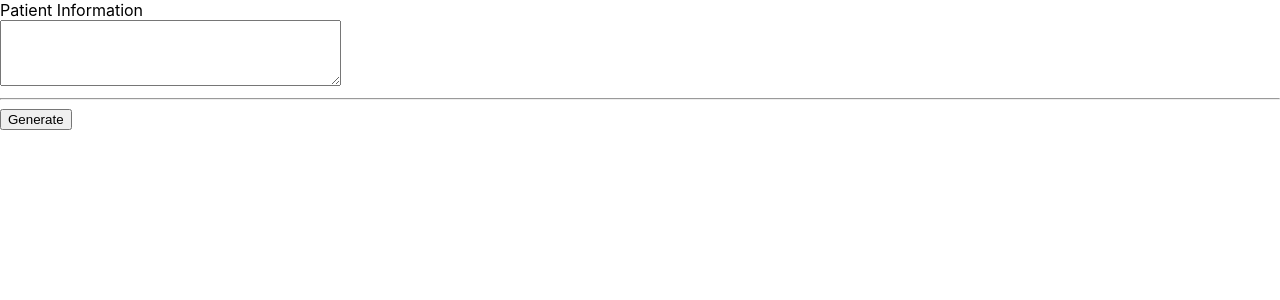
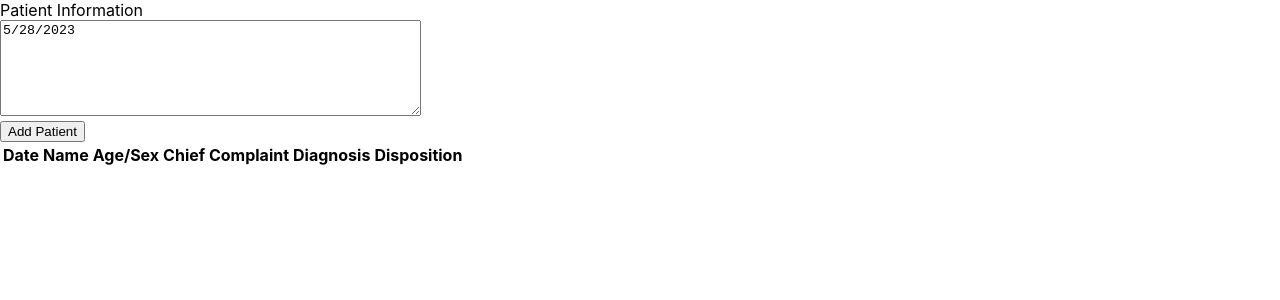
Before and after one commit to calamrc/imtools, a React (Create React App) app: page / in a window 1280 px wide. Shown: the top 300 px of the page. Built offline with nearby package versions, Linux system fonts and the light colour scheme.

Commit message:
Update: App.js.
Signed-off-by: Ramon Cristopher M. Calam <ramoncristopher.calam@gmail.com>

```diff
--- a/package.json
+++ b/package.json
@@ -10,8 +10,10 @@
     "gh-pages": "^5.0.0",
     "react": "^18.2.0",
     "react-dom": "^18.2.0",
+    "react-icons": "^4.8.0",
     "react-scripts": "5.0.1",
-    "web-vitals": "^2.1.4"
+    "web-vitals": "^2.1.4",
+    "xlsx": "^0.18.5"
   },
   "scripts": {
     "start": "react-scripts start",
--- a/src/App.js
+++ b/src/App.js
@@ -1,24 +1,13 @@
 import './App.css';
+import { useState } from "react";
+import { AiFillEdit } from "react-icons/ai";
+import * as XLSX from "xlsx";
 
-export default function App() {
-  function handleSubmit(e) {
-    // Prevent the browser from reloading the page
-    e.preventDefault();
+const NUMBER_OF_COLUMNS = 6;
 
-    // Read the form data
-    const form = e.target;
-    const formData = new FormData(form);
-
-    // You can pass formData as a fetch body directly:
-    fetch('https://rccalam.pythonanywhere.com/', { method: form.method, body: formData });
-
-    // Or you can work with it as a plain object:
-    const formJson = Object.fromEntries(formData.entries());
-    console.log(formJson);
-  }
-
+function PatientInfo({patientInfo, setPatientInfo}) {
   return (
-    <form method="post" onSubmit={handleSubmit}>
+    <>
       <div>
         <label>
           Patient Information
@@ -26,13 +15,90 @@ export default function App() {
       </div>
       <div>
         <textarea
-          name="postContent"
-          rows={4}
-          cols={40}
+          rows={NUMBER_OF_COLUMNS}
+          cols={50}
+          value={patientInfo}
+          onChange={e => setPatientInfo(e.target.value)}
         />
       </div>
-      <hr />
-      <button type="submit">Generate</button>
-    </form>
+    </>
   );
 }
+
+export default function App() {
+  const now = new Date();
+  const [patientInfo, setPatientInfo] = useState(now.toLocaleDateString());
+  const [patientList, setPatientList] = useState([]);
+  const [editState, setEditState] = useState(false);
+  const [editPatientIndex, setEditPatientIndex] = useState(0);
+
+  function handleEditButton(info, index) {
+    const patientListCopy = [...patientList];
+    patientListCopy.splice(index, 1);
+
+    setPatientInfo(info);
+    setPatientList(patientListCopy);
+    setEditPatientIndex(index);
+    setEditState(true);
+  }
+
+  function handleAddPatient() {
+    if(editState) {
+      const patientListCopy = [...patientList];
+      patientListCopy.splice(editPatientIndex, 0, patientInfo);
+      setPatientList(patientListCopy);
+    } else {
+      setPatientList([...patientList, patientInfo]);
+    }
+
+    setPatientInfo(now.toLocaleDateString());
+    setEditState(false);
+  }
+
+  const parsedPatientInfo = patientList.map((info, index) => {
+    let lines = info.split("\n").map(line =>
+      <td key={line}>{line}</td>
+    );
+
+    const numberOfLines = lines.length;
+
+    if(numberOfLines < NUMBER_OF_COLUMNS) {
+      for(let i = numberOfLines; i < NUMBER_OF_COLUMNS; i++) {
+        lines.push(<td key={i}></td>);
+      }
+    }
+
+    return (
+      <tr key={info}>
+        {lines}
+        <td>
+          <button onClick={() => handleEditButton(info, index)}>
+            <AiFillEdit />
+          </button>
+        </td>
+      </tr>
+    );
+  });
+
+  return (
+    <>
+      <PatientInfo patientInfo={patientInfo} setPatientInfo={setPatientInfo}/>
+      <button onClick={handleAddPatient}>Add Patient</button>
+      <table>
+        <thead>
+          <tr>
+            <th>Date</th>
+            <th>Name</th>
+            <th>Age/Sex</th>
+            <th>Chief Complaint</th>
+            <th>Diagnosis</th>
+            <th>Disposition</th>
+          </tr>
+        </thead>
+        <tbody>
+          {parsedPatientInfo}
+        </tbody>
+      </table>
+    </>
+  );
+}
```
